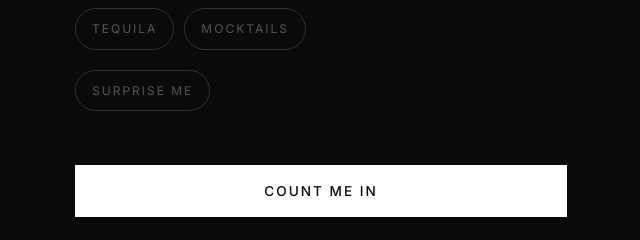
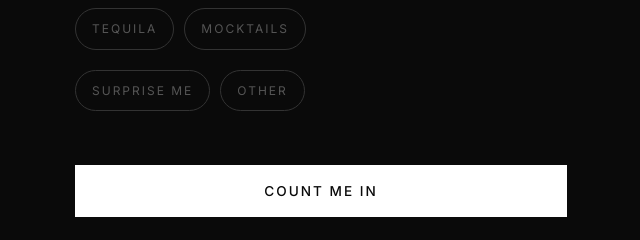
Before and after one commit to akshtjain/aksht-birthday-2026, a plain HTML site: page index.html in a window 1280 px wide. Shown: the part 1614-1854 px from the top of the page, 319-959 px from the left. Drawn offline with nearby package versions, Linux system fonts and the light colour scheme.

Commit message:
Fix drink chip text visibility + add Other option

```diff
--- a/index.html
+++ b/index.html
@@ -183,6 +183,9 @@
         .drink-chip:has(input:checked) {
             background: #fff;
             border-color: #fff;
+        }
+
+        .drink-chip:has(input:checked) span {
             color: #0a0a0a;
         }
 
@@ -403,6 +406,7 @@
                             <label class="drink-chip"><input type="checkbox" name="drink" value="Tequila"> <span>Tequila</span></label>
                             <label class="drink-chip"><input type="checkbox" name="drink" value="Non-alcoholic"> <span>Mocktails</span></label>
                             <label class="drink-chip"><input type="checkbox" name="drink" value="Surprise me"> <span>Surprise me</span></label>
+                            <label class="drink-chip"><input type="checkbox" name="drink" value="Other"> <span>Other</span></label>
                         </div>
                     </div>
                     <div class="form-group">
```
